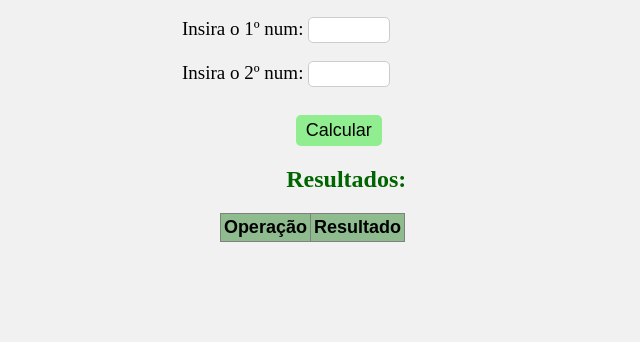
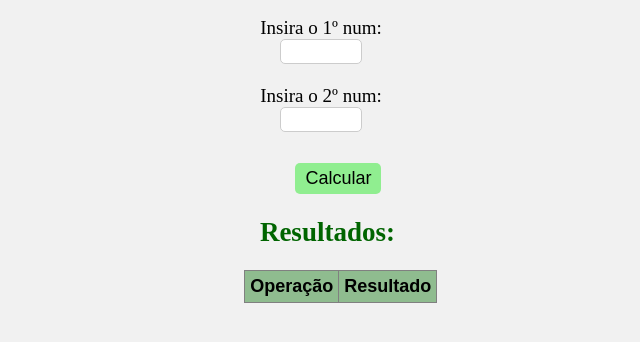
Before and after one commit to carolainesantos/desenvolvimento-web, a plain HTML site: page lista-1-js/exerc-4.html in a window 1280 px wide. Shown: the part 96-438 px from the top of the page, without its empty margins (319-959 px from the left). Drawn offline with Linux system fonts and the light colour scheme.

Commit message:
versão final

```diff
--- a/lista-1-js/css/exerc-4.css
+++ b/lista-1-js/css/exerc-4.css
@@ -1,4 +1,34 @@
+@media screen and (max-width: 600px) {
+  /* Estilos para telas pequenas */
+  body {
+    font-size: 14px;
+  }
+}
+
+@media screen and (min-width: 601px) and (max-width: 1024px) {
+  /* Estilos para telas médias */
+  body {
+    font-size: 16px;
+  }
+}
+
+@media screen and (min-width: 1025px) {
+  /* Estilos para telas grandes */
+  body {
+    font-size: 18px;
+  }
+}
+
+#num1 {
+  display: grid;
+  justify-self: center;
+}
+#num2 {
+  display: grid;
+  justify-self: center;
+}
 body {
+  margin: 0;
   background-color: #f1f1f1;
 }
 h1 {
@@ -10,17 +40,26 @@ h1 {
   color: darkgreen;
 }
 h2 {
+  font-family: unset;
   text-align: center;
-  font-family: "Franklin Gothic Medium", "Arial Narrow", Arial, sans-serif;
   color: darkgreen;
-  margin-left: 4%;
+  margin-left: 1%;
+}
+.valores {
+  display: grid;
+  text-align: center;
 }
 .label {
-  margin-left: 39%;
+  /* margin-left: 900%; */
+  font-size: 28px;
+  /* background-color: blue; */
 }
 /* Estilizando o botão */
 button {
   margin-left: 48%;
+  display: flex;
+  align-items: center;
+  justify-content: center;
   background-color: lightgreen;
   font-size: 18px;
   padding: 5px 10px;
@@ -29,24 +68,23 @@ button {
   cursor: pointer;
   margin-top: 10px;
 }
-label {
-  font-size: 16px;
-}
+
 input[type="number"] {
+  /* text-align: center; */
   padding: 5px;
   font-size: 14px;
   border: 1px solid #ccc;
   border-radius: 5px;
   width: 70px;
-  height: 14px;
+  height: 13px;
 }
 table {
   padding-left: 6px 6px 6px 6px;
   border-collapse: collapse;
-  margin-left: 42%;
+  margin-left: 44%;
 }
 th {
-  padding: 3px;
+  padding: 5px;
   background-color: darkseagreen;
   font-size: large;
 }
--- a/lista-1-js/exerc-4.html
+++ b/lista-1-js/exerc-4.html
@@ -10,17 +10,21 @@
 <body>
   <h1>Operações Aritméticas</h1>
 
+  <div class="valores">
     <label for="num1" style="font-size: 19px;" class="label">Insira o 1º num: </label>
     <input type="number" id="num1">
-  <br><br>
+    <br>
 
     <label for="num2" style="font-size: 19px;" class="label">Insira o 2º num: </label>
     <input type="number" id="num2">
-  <br><br>
+    <br>
+  </div>
 
-  <button onclick="calcularOperacoes()" style="background-color:lightgreen; font-size: 18px;">Calcular</button>
+  <button onclick="calcularOperacoes()">Calcular</button>
 
-  <h2 style="font-family: unset;">Resultados:</h2>
+  <h2>Resultados:</h2>
+
+  <div class="table">
     <table border="1">
       <tr>
         <th>Operação</th>
@@ -29,6 +33,7 @@
       <tbody id="resultado">
       </tbody>
     </table>
+  </div>
 </body>
 
 </html>
```
Also changed, not shown: ads-web/aula11/index.html (+2 -2 lines), ads-web/aula12/index.html (added, +14 -0 lines). Lines whose indentation alone changed are shown as unchanged.
